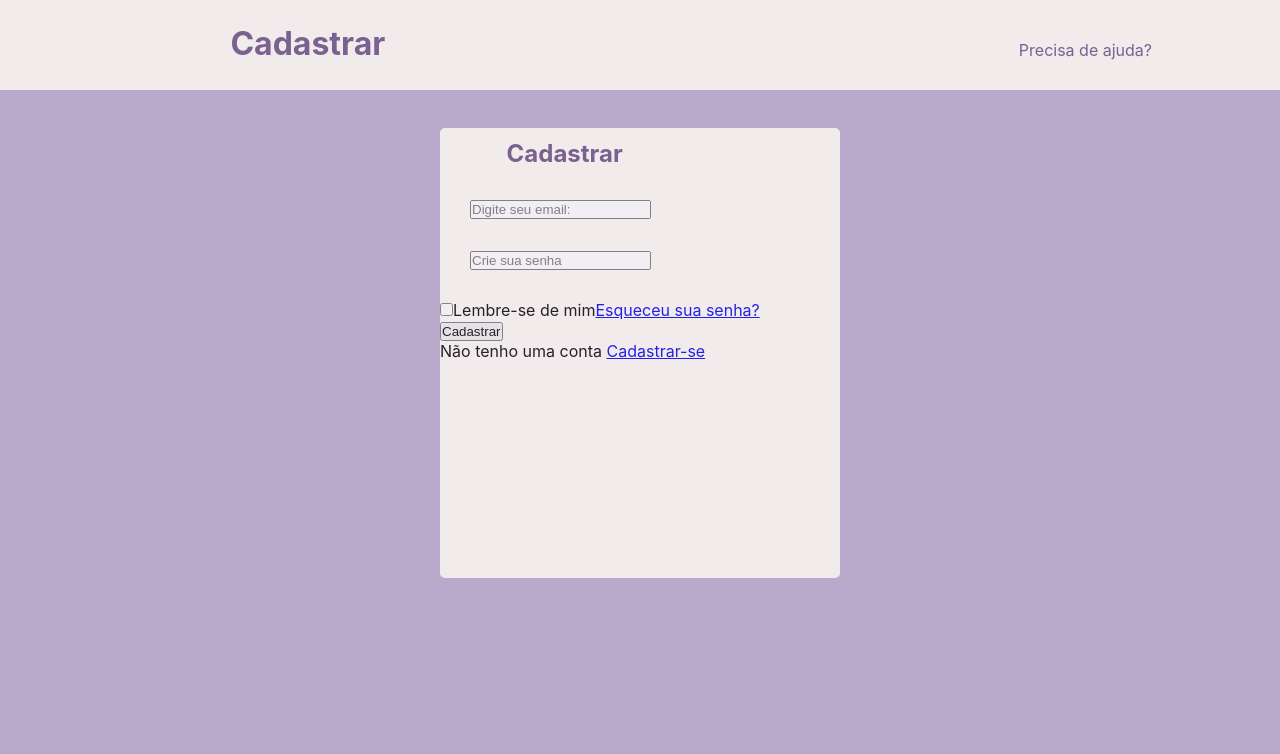
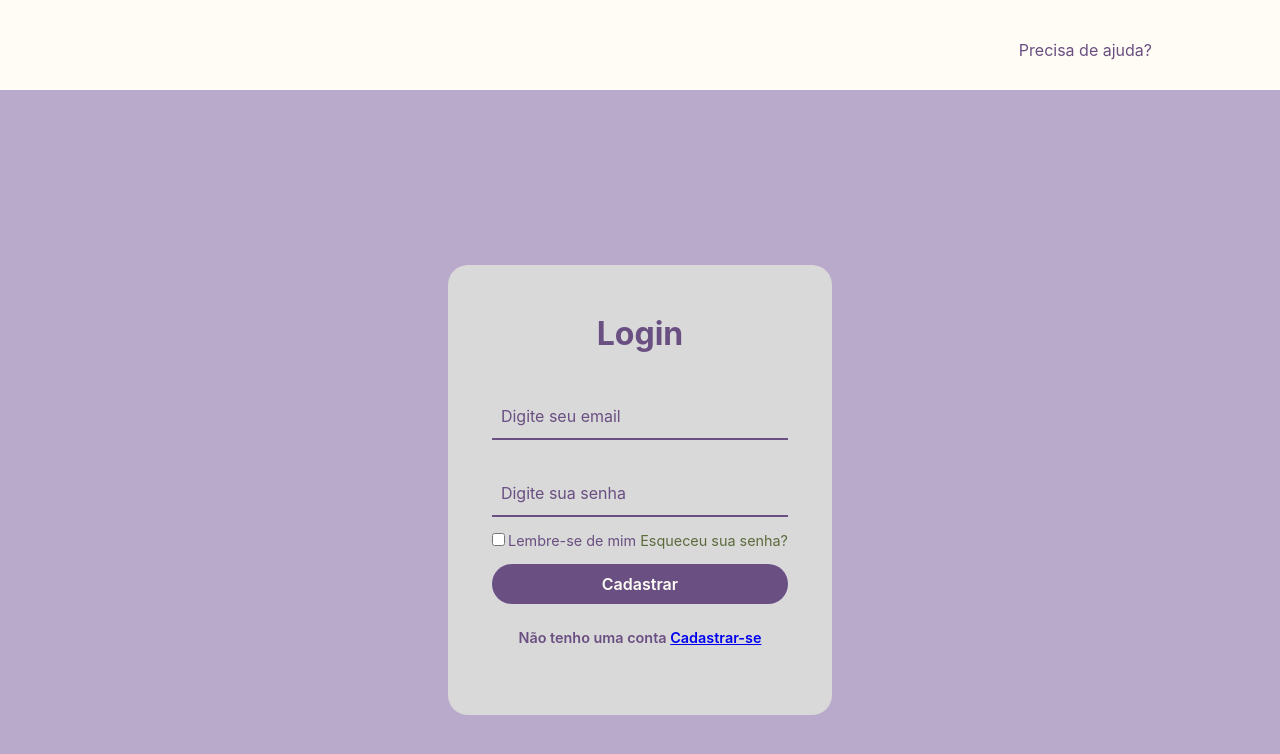
Before and after one commit to Olderc4t/Modulo-Reciclart, a plain HTML site: page reciclart modulo 2/pgs/login.html in a window 1280 px wide. Drawn offline with Linux system fonts and the light colour scheme.

Commit message:
Add files via upload
login

```diff
--- a/reciclart modulo 2/pgs/login.html
+++ b/reciclart modulo 2/pgs/login.html
@@ -7,26 +7,28 @@
 </head>
 <body>
     <header>
-        <h1>Cadastrar</h1>
         <p>Precisa de ajuda?</p>
     </header>
     <!--dividir a tela-->
-    <main id="box">
+    <section>
     <!--box do login-->
         <div class="loginbox">
     <!--separar onde vai fica os valores-->
             <div class="for-value">
     <!--bagulho do gigi e login e senha-->
                 <form action="">
-                    <h2 id="logintxt">Cadastrar</h2>
+                    <h2 id="logintxt">Login</h2>
                     <div class="inputbox">
-                        <input id="minibox" type="email" placeholder="Digite seu email:" required>
+                        <input type="email" required>
+                        <label>Digite seu email</label>
                     </div>
                     <div class="inputbox">
-                        <input id="minibox" type="password" placeholder="Crie sua senha" required>
+                        <input type="password"required>
+                        <label>Digite sua senha</label>
                     </div>
                     <div class="forget">
-                        <label for=""><input type="checkbox">Lembre-se de mim<a href="#">Esqueceu sua  senha?</a></label>
+                        <label for=""><input type="checkbox">Lembre-se de mim
+                        <a href="#">Esqueceu sua  senha?</a></label>
                     </div>
                         <button class="btn-login">Cadastrar</button>
                     <div class="register">
@@ -35,7 +37,6 @@
                 </form>
             </div>
         </div>
-
-    </main>
+    </section>
 </body>
 </html>
--- a/reciclart modulo 2/style_login.css
+++ b/reciclart modulo 2/style_login.css
@@ -10,11 +10,6 @@
 *{
     margin: 0;
     padding: 0;
-}
-
-body{
-    background-color: var(--roxin_claro);
-    opacity: 80%;
     font-family: 'Inter', sans-serif;
 }
 
@@ -37,39 +32,106 @@ header p{
     color: var(--roxin_escuro);
 }
 
-#box{
+
+section{
     display: flex;
     justify-content: center;
     align-items: center;
+    min-height: 100vh;
+    width: 100%;
+    background-color: var(--roxin_claro);
 }
+.loginbox{
+    position: relative;
+    width: 30%;
+    height: 450px;
+    background-color: var(--cinza);
+    display: flex;
+    justify-content: center;
+    align-items: center;
+    border-radius: 20px;
 
-.loginbox{
-    background-color: var(--bege_branco);
-    width: 400px;
-    height: 450px;
-    margin-top: 3%;
-    border-radius: 5px;
-    display: flex;
 }
 
 #logintxt{
+    font-size: 2em;
+    color: var(--roxin_escuro);
+    text-align: center;
+    top: -10px;
     position: relative;
-    margin-top: 3%;
-    left: 18%;
-    color: var(--roxin_escuro);
+
 }
 
 .inputbox{
     position: relative;
-    margin: 30px ;
-    width: 310px;
+    margin: 30px 0;
+    width: 100%;
+    border-bottom: 2px solid var(--roxin_escuro);
 }
 .inputbox label{
     position: absolute;
-    top: 10%;
-    left: 5px;
+    top: 50%;
+    left: 3%;
+    transform: translateY(-50%);
+    color: var(--roxin_escuro);
+    font-size: 1em;
+    pointer-events: none;
+    transition: .5s;
 }
-
-#minibox{
-
+input:focus ~ label,
+input:valid ~ label{
+top: -5px;
 }
+.inputbox input{
+    width: 99%;
+    height: 45px;
+    background: transparent;
+    outline: none;
+    border: none;
+    font-size: 1em;
+    padding:0 0% 0 5px;
+    color: var(--roxin_escuro);
+}
+.forget{
+    margin: -15px 0 15px;
+    font-size: .9em;
+    color: var(--roxin_escuro);
+    display: flex;
+    justify-content: center;
+}
+.forget label input{
+    margin-right: 3px;
+}
+.forget label a{
+    color: var(--verdin_escuro);
+    text-decoration: none;
+}
+.forget label a:hover{
+    text-decoration: underline;
+}
+button{
+    width: 100%;
+    height: 40px;
+    border-radius: 40px;
+    border: none;
+    background: var(--roxin_escuro);
+    outline: none;
+    cursor: pointer;
+    font-size: 1em;
+    font-weight: 600;
+    color: var(--bege_branco);
+}
+.register{
+    font-size: .9em;
+    color: var(--roxin_escuro);
+    text-align: center;
+    margin: 25px 0 10px;
+}
+.register p{
+    text-decoration: none;
+    color: var(--roxin_escuro);
+    font-weight: 600;
+}
+.register p a:hover{
+    text-decoration: underline;
+}
```
